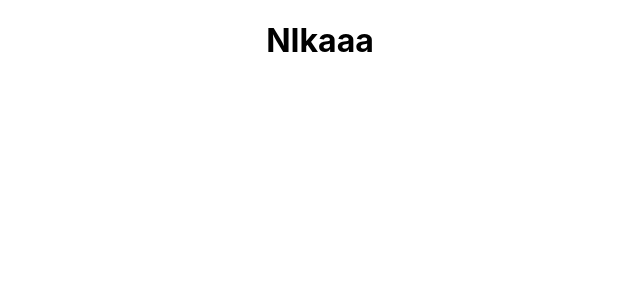
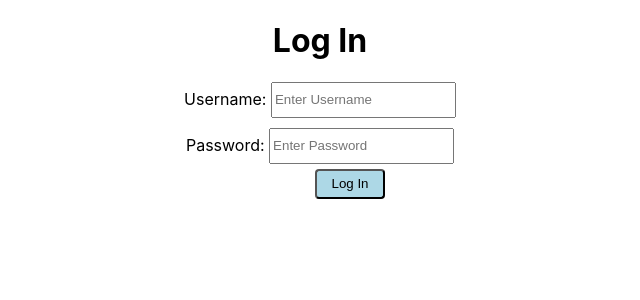
Before and after one commit to ft-anywhere-fitness-09/front-end, a React (Create React App) app in the folder fitness/: page /login in a window 1280 px wide. Shown: the top 300 px of the page, without its empty margins (320-960 px from the left). Built offline with nearby package versions, Linux system fonts and the light colour scheme.

Commit message:
Created Log In form

```diff
--- a/fitness/src/App.js
+++ b/fitness/src/App.js
@@ -1,10 +1,18 @@
-import logo from "./logo.svg";
 import "./App.css";
+import React from "react";
+import { Route, Switch } from "react-router-dom";
+import Login from "../src/components/Login";
 
 function App() {
   return (
     <div className="App">
-      <h1>NIkaaa</h1>
+      <Switch>
+        <Route exact path="/"></Route>
+        <Route exact path="/login">
+          <Login />
+        </Route>
+        <Route exact path="/signup"></Route>
+      </Switch>
     </div>
   );
 }
--- a/fitness/src/components/Login.js
+++ b/fitness/src/components/Login.js
@@ -0,0 +1,41 @@
+import React from "react";
+
+const Login = () => {
+  return (
+    <div>
+      <h1>Log In</h1>
+      <div className="form-section">
+        <form className="log-in">
+          <label>Username: </label>
+          <input
+            style={{ height: "30px", marginBottom: "10px" }}
+            name="username"
+            placeholder="Enter Username"
+            type="text"
+          />
+          <br />
+          <label>Password: </label>
+          <input
+            style={{ height: "30px", marginBottom: "5px" }}
+            name="password"
+            placeholder="Enter Password"
+            type="password"
+          />
+          <br />
+          <button
+            style={{
+              marginLeft: "60px",
+              width: "70px",
+              height: "30px",
+              borderRadius: "4px",
+              backgroundColor: "lightblue",
+            }}
+          >
+            Log In
+          </button>
+        </form>
+      </div>
+    </div>
+  );
+};
+export default Login;
--- /dev/null
+++ b/package.json
@@ -0,0 +1,5 @@
+{
+  "dependencies": {
+    "react-router-dom": "^5.2.0"
+  }
+}
```
Also changed, not shown: fitness/src/components/Header.js (added, +7 -0 lines), fitness/src/index.js (+10 -8 lines), 1 other file (tests, documents, lock files or other folders).
